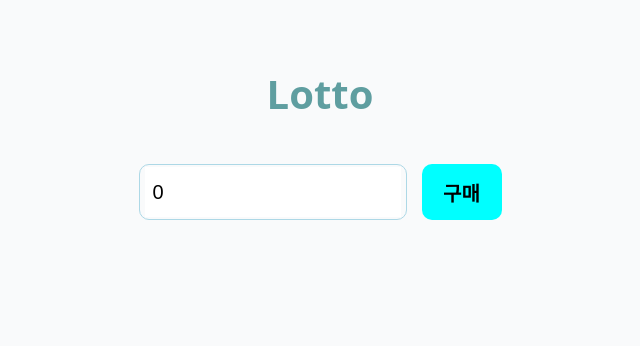
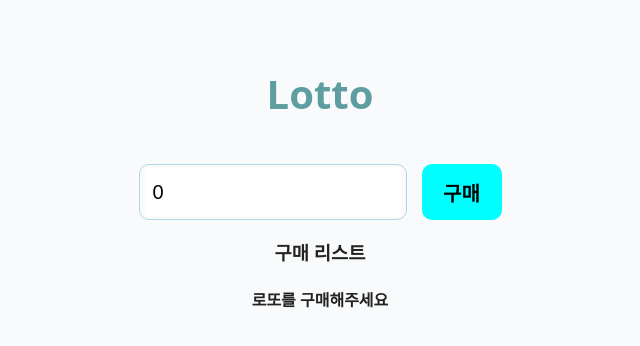
Before and after one commit to Taehankk/java-lotto-8-exp, a React (Vite) app in the folder lotto-react/: page / in a window 1280 px wide. Shown: the top 346 px of the page, without its empty margins (320-960 px from the left). Built offline with nearby package versions, Linux system fonts and the light colour scheme.

Commit message:
로또 리스트 컴포넌트 기초 생성

```diff
--- a/lotto-react/src/components/Lotto/index.tsx
+++ b/lotto-react/src/components/Lotto/index.tsx
@@ -0,0 +1,5 @@
+function Lotto(lotto: number[]) {
+  return <div>lotto</div>;
+}
+
+export default Lotto;
--- a/lotto-react/src/components/LottoList/index.tsx
+++ b/lotto-react/src/components/LottoList/index.tsx
@@ -1 +1,19 @@
-function
+import useLottoStore from "../../store/useLottoStore";
+import Lotto from "../Lotto";
+
+function LottoList() {
+  const lottos = useLottoStore((state) => state.lottos);
+
+  return (
+    <div>
+      <h3>구매 리스트</h3>
+      {lottos && lottos.length > 0 ? (
+        lottos.map((lotto: number[]) => <Lotto />)
+      ) : (
+        <h4>로또를 구매해주세요</h4>
+      )}
+    </div>
+  );
+}
+
+export default LottoList;
--- a/lotto-react/src/pages/LottoPage.tsx
+++ b/lotto-react/src/pages/LottoPage.tsx
@@ -1,3 +1,4 @@
+import LottoList from "../components/LottoList";
 import MoneyInput from "../components/MoneyInput";
 import Title from "../components/Title";
 
@@ -6,6 +7,7 @@ function LottoPage() {
     <div>
       <Title />
       <MoneyInput />
+      <LottoList />
     </div>
   );
 }
--- a/lotto-react/src/store/useLottoStore.ts
+++ b/lotto-react/src/store/useLottoStore.ts
@@ -6,7 +6,7 @@ interface LottoState {
 }
 
 const useLottoStore = create<LottoState>((set) => ({
-  lottos: [[]],
+  lottos: [],
   setLottos: (lottos) => set(() => ({ lottos: lottos })),
 }));
 
```
